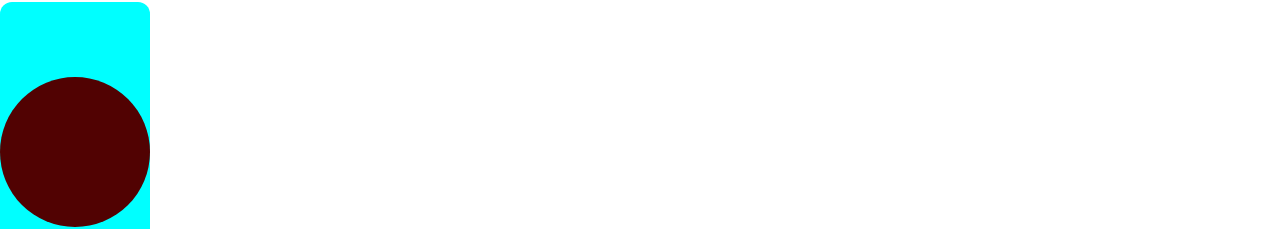
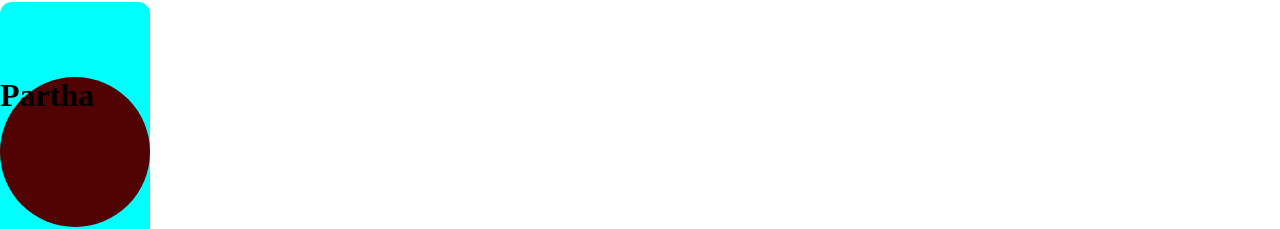
Before and after one commit to subhra-1220/html, a plain HTML site: page index.html in a window 1280 px wide. Shown: the part 196-425 px from the top of the page. Drawn offline with Linux system fonts and the light colour scheme.

Commit message:
index page modify

```diff
--- a/index.html
+++ b/index.html
@@ -4,7 +4,7 @@
     <meta charset="UTF-8">
     <meta http-equiv="X-UA-Compatible" content="IE=edge">
     <meta name="viewport" content="width=device-width, initial-scale=1.0">
-    <title>Subhra</title>
+    <title>Partha</title>
     <link rel="preconnect" href="https://fonts.googleapis.com">
 <link rel="preconnect" href="https://fonts.gstatic.com" crossorigin>
 <link href="https://fonts.googleapis.com/css2?family=PT+Sans+Narrow:wght@400;700&display=swap" rel="stylesheet">
@@ -43,7 +43,7 @@
 </div>
 <div class="c1">
     <div class="c2">
-
+   <h1>Partha</h1>
     </div>
 </div>
 </body>
```
